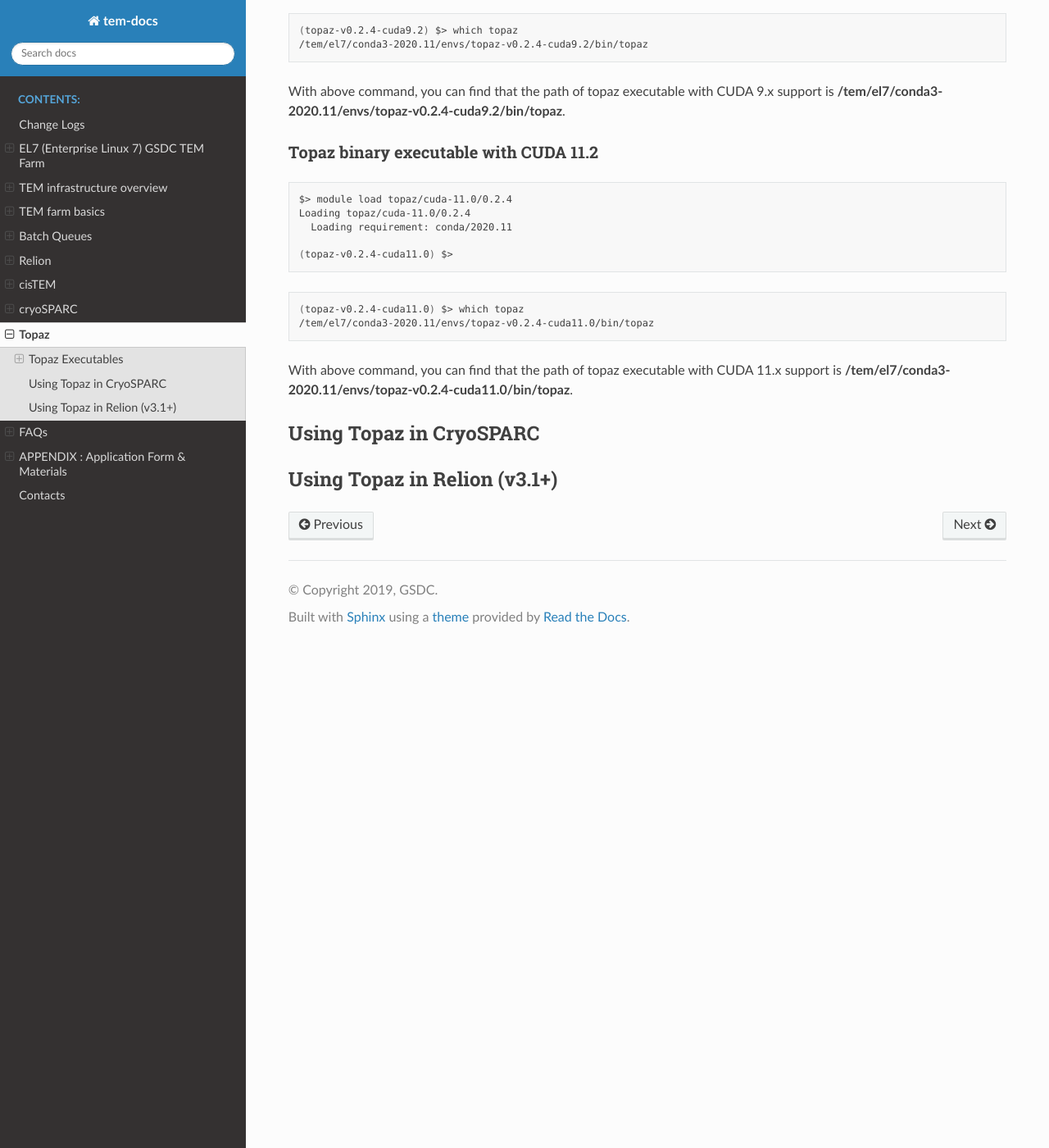
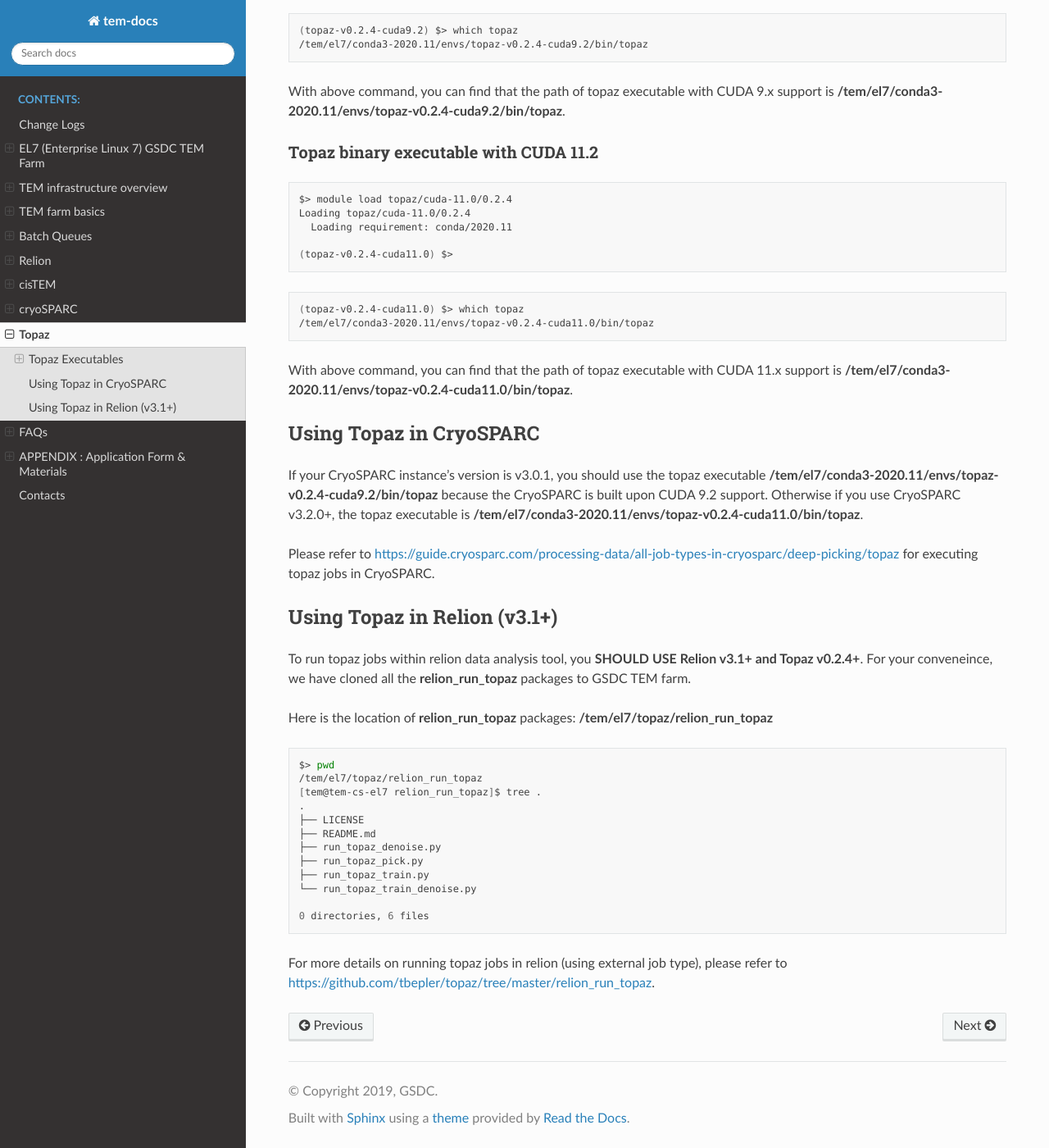
Before and after one commit to junglok/tem-docs, a Sphinx documentation site: the page built from docs/topaz.rst, in a window 1280 px wide and 1400 px high, scrolled down 1043 px. Shown: the whole window at 82% size. Built offline with Sphinx 7.4.7 and the Read the Docs theme 2.0.0, drawn with Linux system fonts in a browser that asks for light colours.

Commit message:
topaz updated

```diff
--- a/docs/topaz.rst
+++ b/docs/topaz.rst
@@ -87,7 +87,35 @@ With above command, you can find that the path of topaz executable with CUDA 11.
 Using Topaz in CryoSPARC
 ========================
 
+If your CryoSPARC instance's version is v3.0.1, you should use the topaz executable **/tem/el7/conda3-2020.11/envs/topaz-v0.2.4-cuda9.2/bin/topaz** because the CryoSPARC is built upon CUDA 9.2 support.
+Otherwise if you use CryoSPARC v3.2.0+, the topaz executable is **/tem/el7/conda3-2020.11/envs/topaz-v0.2.4-cuda11.0/bin/topaz**.
+
+Please refer to https://guide.cryosparc.com/processing-data/all-job-types-in-cryosparc/deep-picking/topaz for executing topaz jobs in CryoSPARC.
+
 
 
 Using Topaz in Relion (v3.1+)
 =============================
+
+To run topaz jobs within relion data analysis tool, you **SHOULD USE Relion v3.1+ and Topaz v0.2.4+**. For your conveneince, we have cloned all the **relion_run_topaz** packages to GSDC TEM farm.
+
+Here is the location of **relion_run_topaz** packages: **/tem/el7/topaz/relion_run_topaz**
+
+
+.. code-block:: bash
+
+  $> pwd
+  /tem/el7/topaz/relion_run_topaz
+  [tem@tem-cs-el7 relion_run_topaz]$ tree .
+  .
+  ├── LICENSE
+  ├── README.md
+  ├── run_topaz_denoise.py
+  ├── run_topaz_pick.py
+  ├── run_topaz_train.py
+  └── run_topaz_train_denoise.py
+
+  0 directories, 6 files
+
+
+For more details on running topaz jobs in relion (using external job type), please refer to https://github.com/tbepler/topaz/tree/master/relion_run_topaz.
```
